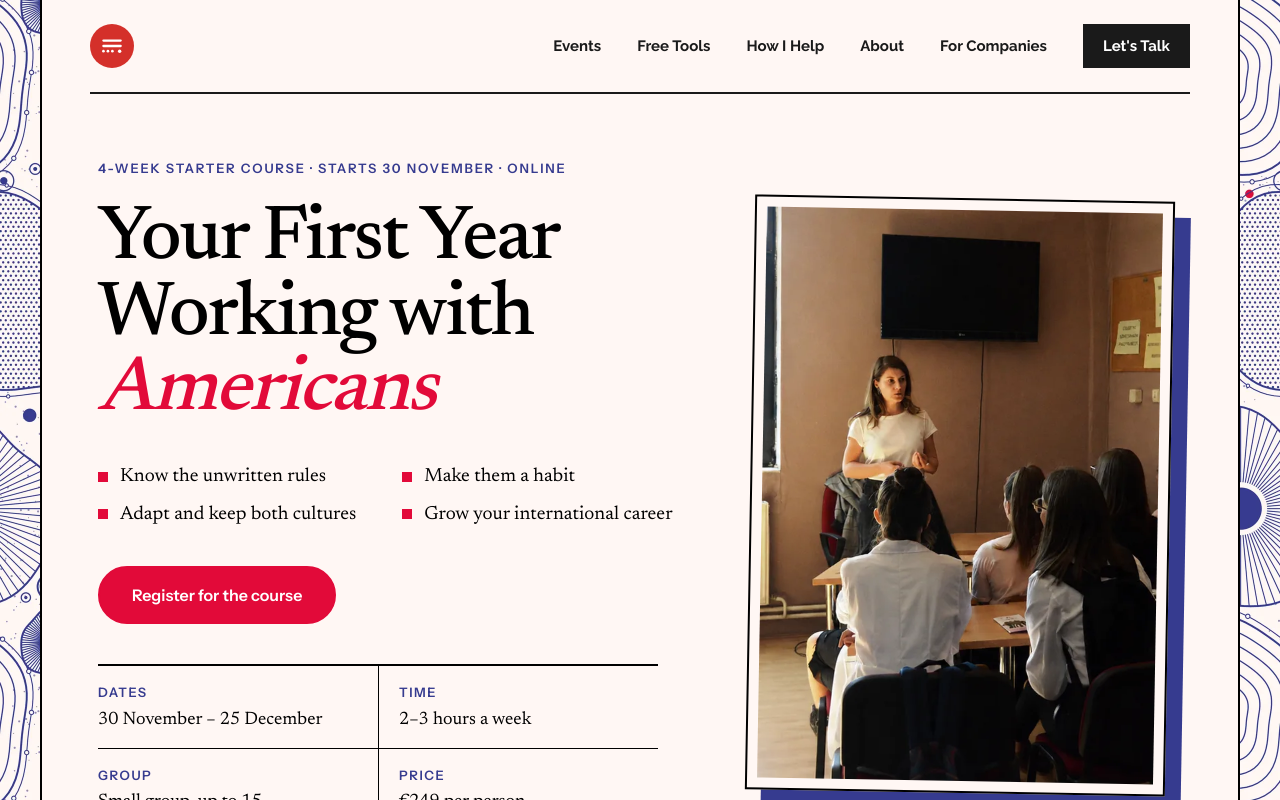
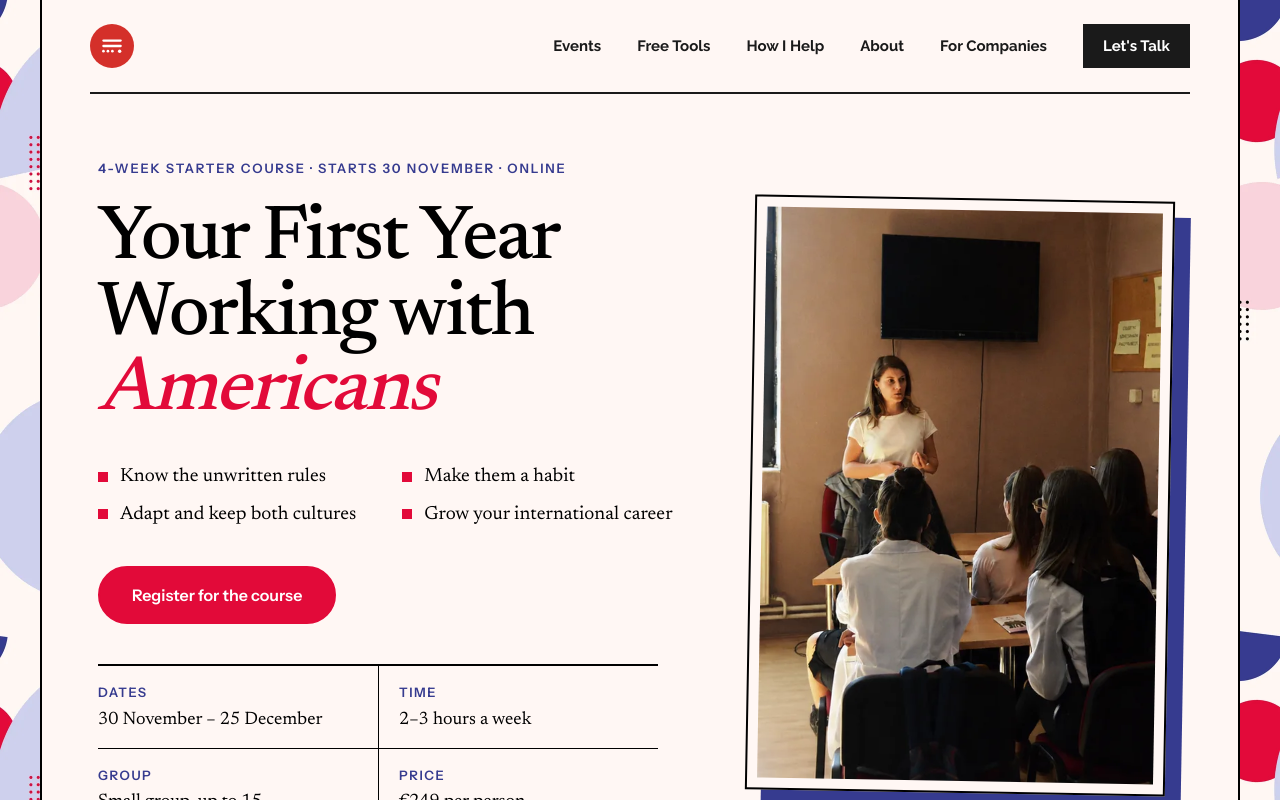
Before and after one commit to biljanatasetovikj-boop/InvisibleRules, a Next.js app: page /working-with-americans in a window 1280 px wide. Shown: the top 800 px of the page. Built offline with nearby package versions, Linux system fonts and the light colour scheme; a web font is replaced by a local one.

Commit message:
swap course page background for collage pattern
Co-Authored-By: Claude Opus 5.5 <noreply@anthropic.com>

```diff
--- a/app/working-with-americans/page.tsx
+++ b/app/working-with-americans/page.tsx
@@ -62,7 +62,7 @@ export default function WorkingWithAmericansPage() {
     // a clean paper column down the middle, like worksinprogress.co. The
     // pattern only loads when there is room for it.
     <div
-      className={`${editor.variable} ${ui.variable} wip bg-wip-paper text-wip-ink min-[1240px]:bg-[url(/working-with-americans/pattern.webp)] min-[1240px]:bg-[length:640px] min-[1240px]:bg-repeat`}
+      className={`${editor.variable} ${ui.variable} wip bg-wip-paper text-wip-ink min-[1240px]:bg-[url(/working-with-americans/pattern-collage.webp)] min-[1240px]:bg-[length:640px] min-[1240px]:bg-repeat`}
     >
       <div className="relative mx-auto max-w-[1200px] bg-wip-paper min-[1240px]:border-x-2 min-[1240px]:border-wip-ink">
         <Nav />
```
Also changed, not shown: public/working-with-americans/pattern-collage.webp (added), public/working-with-americans/pattern.webp (deleted).
